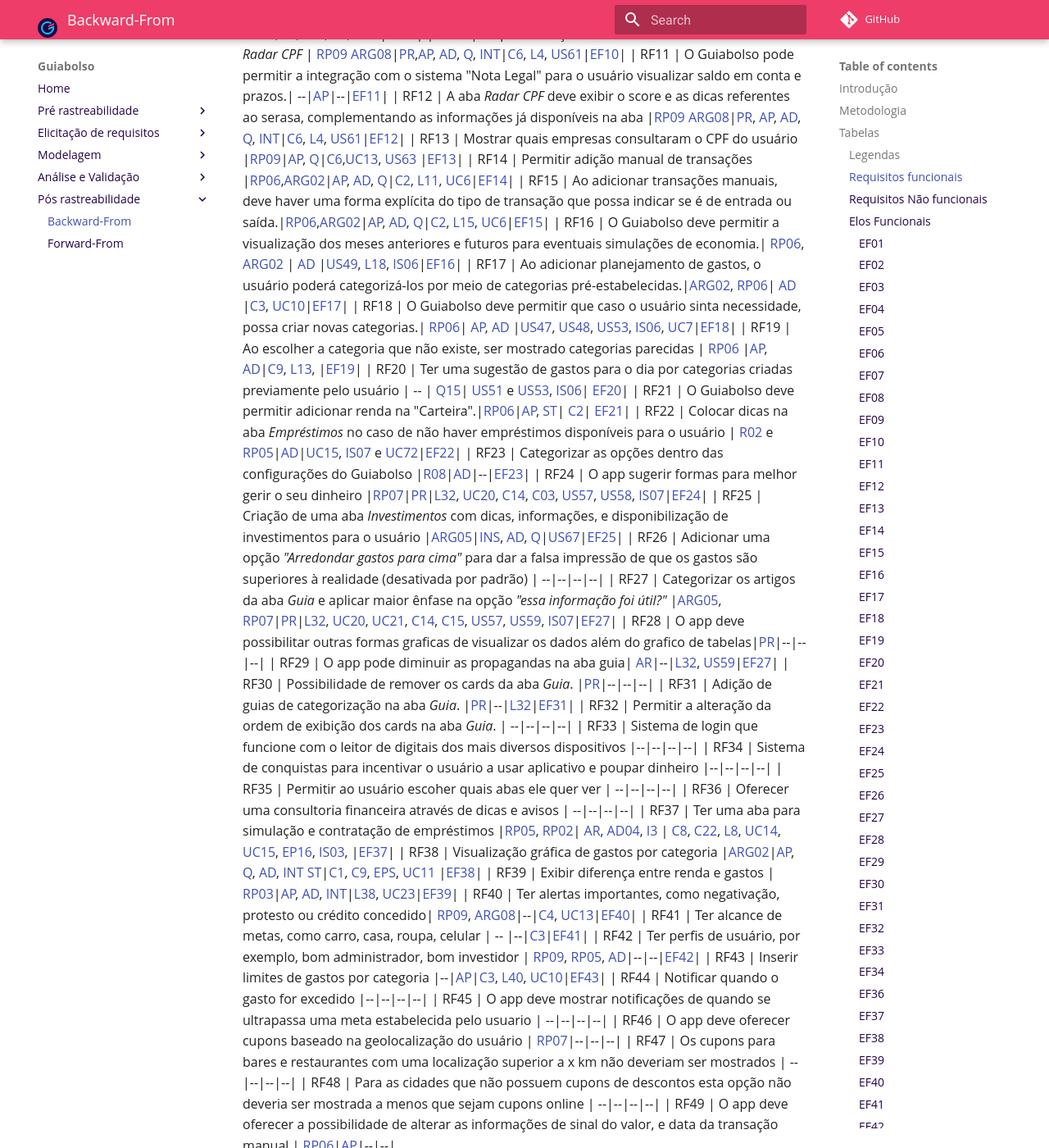
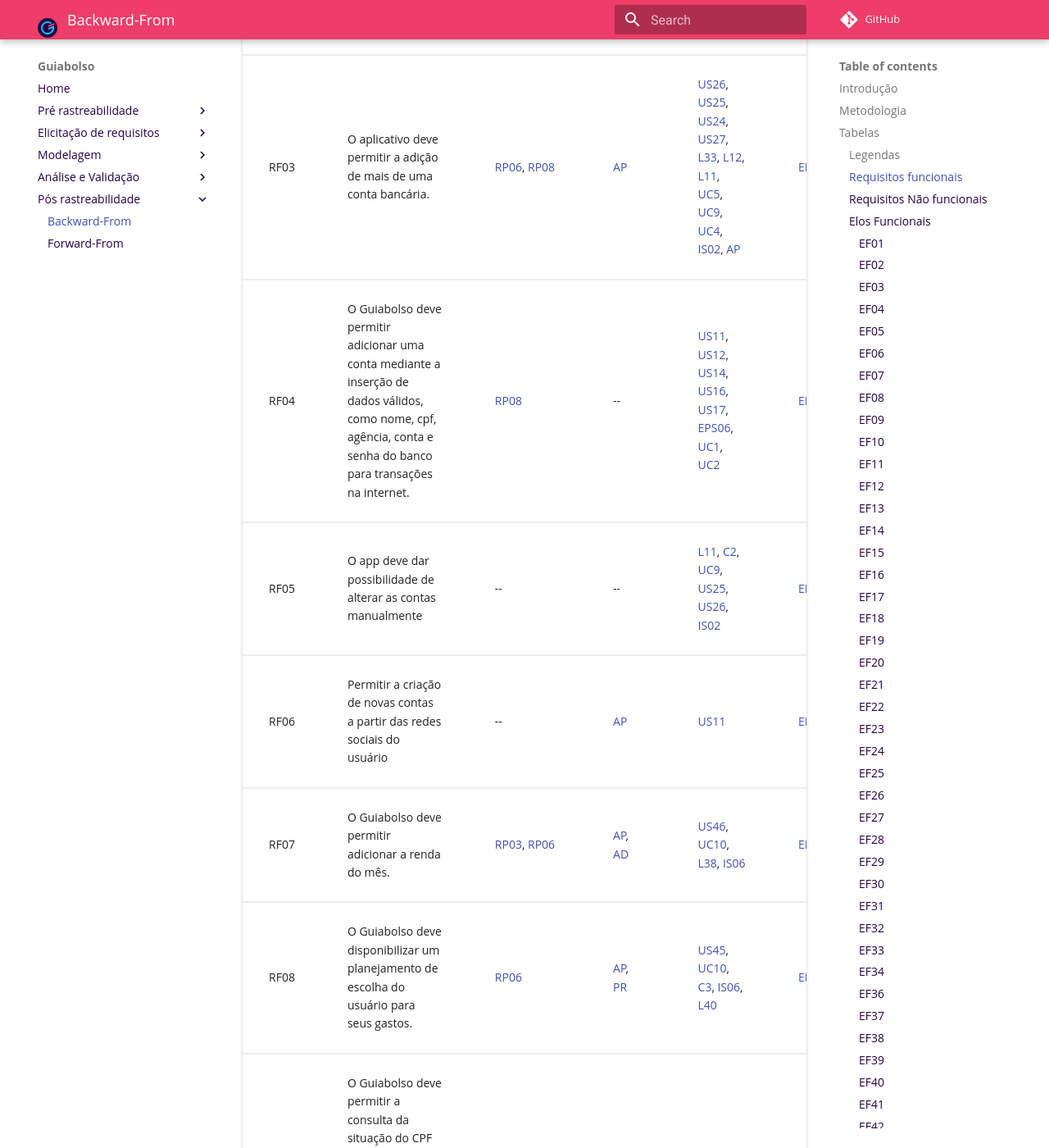
Before and after one commit to fga-disciplinas/2019.1-Guia-Bolso, an MkDocs documentation site: the page built from docs/pos-rastreabilidade/backward.md, in a window 1280 px wide and 1400 px high, scrolled down 1692 px. Shown: the whole window at 82% size. Built offline with MkDocs 1.6.1 and Material for MkDocs 9.7.7, drawn with Linux system fonts in a browser that asks for light colours; comment, search, counter and statistics services are not loaded; old or Windows-style settings are respelled for this version of MkDocs; some of the changed text lies outside the part shown.

Commit message:
tava quebrado

```diff
--- a/docs/pos-rastreabilidade/backward.md
+++ b/docs/pos-rastreabilidade/backward.md
@@ -24,7 +24,7 @@
 
 ### Requisitos funcionais
 
--- <div class="datatable"></div>
+<div class="datatable"></div>
 | ID | Descrição | Pré-Rastreab. | Elicitação | Modelagem | Elo |
 |--|--|--|--|--|--|
 | RF01 | Adicionar um "tutorial de primeiro uso", ensinando a usar a aplicação|--|[AP](../../elicitacao-de-requisitos/analise-de-protocolo#verbalizacao-do-usuario), [AD](../../elicitacao-de-requisitos/brainstorm/#brainstorm-1-elicitacao-de-requisitos), [Q](../../elicitacao-de-requisitos/questionario/#requisitos-elicitados), [RA01](../../modelagem/especificacao/#ra01-sessao-de-ajuda)| [US02](../../modelagem/backlog/#us02-documentar-e-agrupar-duvidas-dos-usuarios), [US40](../../modelagem/backlog#us40-elaborar-um-tutorial-para-usar-a-agenda)|[EF01](#ef01)|
```
